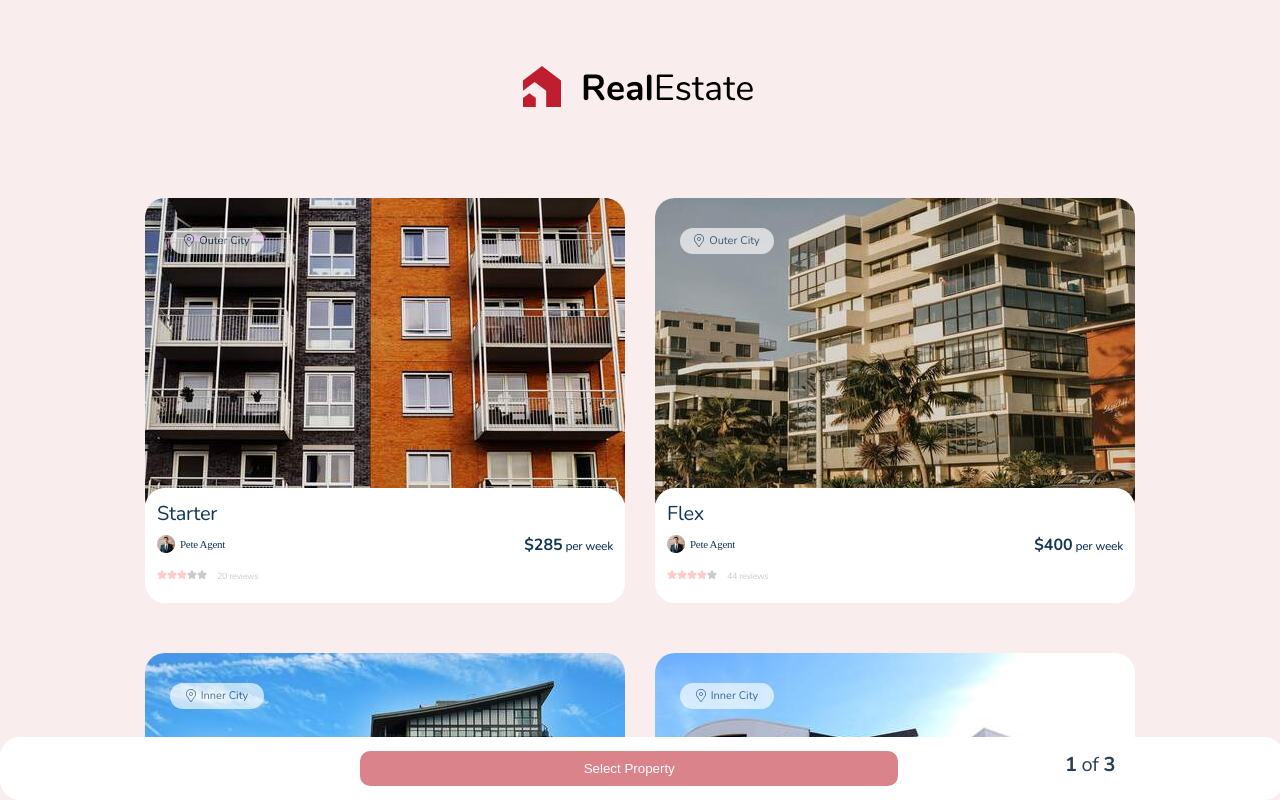
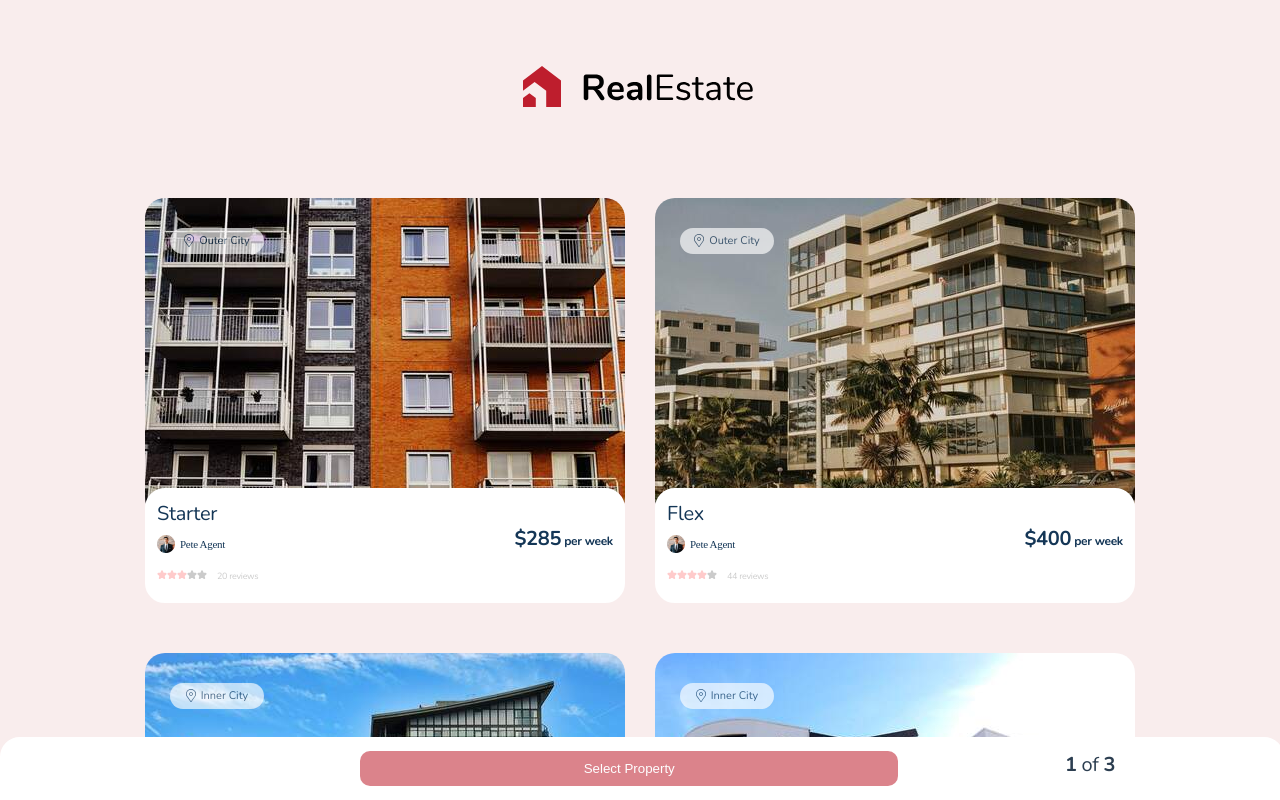
Before and after one commit to alemaa/Quiz-project, a Vue app: page / in a window 1280 px wide. Both pictures are taken after a click on the button "Start Quiz". Shown: the top 800 px of the page. Built offline with nearby package versions, Linux system fonts and the light colour scheme.

Commit message:
edit:edit-button

```diff
--- a/src/App.vue
+++ b/src/App.vue
@@ -66,7 +66,7 @@
       >
         <div class="button">
           <button
-            id="start"
+            class="start"
             @click="startQuiz"
             :disabled="
               activeStep > stepId.START &&
@@ -307,10 +307,12 @@ body {
   bottom: 0;
   background-color: black;
   border: 1px solid black;
-  border-radius: 20px;
+  border-top-left-radius: 20px;
+  border-top-right-radius: 20px;
   padding-top: 12px;
   padding-bottom: 12px;
   display: flex;
+  z-index: 100;
 }
 
 .button {
@@ -327,7 +329,7 @@ body {
   color: white;
 }
 
-#start {
+.start {
   min-width: 60%;
   padding-top: 10px;
   padding-bottom: 10px;
@@ -337,7 +339,7 @@ body {
   cursor: pointer;
 }
 
-#start:disabled {
+.start:disabled {
   opacity: 55%;
 }
 
--- a/src/components/AppCard.vue
+++ b/src/components/AppCard.vue
@@ -9,7 +9,7 @@
   >
     <div
       class="card-content__img"
-      :class="{ selected: isSelected }"
+      :class="{ selected: isSelected, 'selected-fashion':activeStep === stepId.FASHION }"
     >
       <img class="card-image" :src="data?.thumbnail?.filename" />
       <div
@@ -147,31 +147,24 @@ const fashionData = computed(() => {
   );
 });
 
+const selectedItems=computed(()=>store.getters.selectedItems);
+
 const isSelected = computed(() => {
-  console.log(store.state.selectedItems[activeStep.value], 'UG;EEEEEASAFOJASOPFKAOSPFKA')
-  if (activeStep.value === stepId.value.FASHION) {
-    return store.state.currentSelectedItem?.id === fashionData?.value.id || store.state.selectedItems[activeStep.value]?.id === fashionData?.value?.id;
-  } else {
-    return store.state.currentSelectedItem?.id === props.data?.id || store.state.selectedItems[activeStep.value]?.id === props.data?.id;
-  }
+  console.log(selectedItems.value[activeStep.value], 'UG;EEEEEASAFOJASOPFKAOSPFKA')
+    return store.state.currentSelectedItem?.id ===(activeStep.value === stepId.value.FASHION ? fashionData?.value.id  : props.data?.id)
+    || store.state.selectedItems[activeStep.value]?.id === (activeStep.value === stepId.value.FASHION ? fashionData?.value?.id : props.data?.id);
 });
 
 const selection = () => {
-  if (activeStep.value === stepId.value.FASHION) {
-    if (store.state.currentSelectedItem?.id === fashionData?.value.id) {
-      store.state.currentSelectedItem = null;
-    } else {
-      store.state.currentSelectedItem = fashionData?.value;
-    }
+  if(activeStep.value===stepId.value.FASHION) {
+    store.state.currentSelectedItem = store.state.currentSelectedItem?.id === fashionData?.value.id ? null : fashionData?.value;
+  } else if(store.state.currentSelectedItem?.id === props.data?.id) {
+    store.state.currentSelectedItem = null;
   } else {
-    if (store.state.currentSelectedItem?.id === props.data?.id) {
-      store.state.currentSelectedItem = null;
-    } else {
-      store.state.currentSelectedItem = props.data;
-    }
+    store.state.currentSelectedItem = props.data;
   }
   console.log(store.state.currentSelectedItem, "current");
-};
+}
 
 const isOpen = ref(false);
 
@@ -255,14 +248,11 @@ console.log(props.data,'props app card')
   --checkmark-color: #be1e2d;
 }
 
-.test{
-
-}
-
 .card-content {
   margin-bottom: 20px;
   position: relative;
   cursor: pointer;
+  z-index: 0;
 }
 
 .card-content__fashion {
@@ -348,6 +338,7 @@ console.log(props.data,'props app card')
 .right-side {
   display: flex;
   align-items: center;
+  margin-top: -10px;
 }
 
 .card-content__title {
@@ -380,7 +371,6 @@ console.log(props.data,'props app card')
   margin-left: auto;
 }
 
-
 .card-content__model {
   margin-top: -10px;
 }
@@ -391,11 +381,15 @@ console.log(props.data,'props app card')
   object-fit: cover;
 }
 
-.card-content__price span {
-  font-size: 12px;
+.card-content__price {
+  font-size: 20px;
   font-weight: 500;
   line-height: 14.22px;
   letter-spacing: -0.3px;
+}
+
+.card-content__price span {
+  font-size: 12px;
 }
 
 .card-content__review {
@@ -417,11 +411,12 @@ console.log(props.data,'props app card')
 .card-content__meta {
   display: flex;
   font-size: 9px;
-  gap: 10px;
+  gap: 7px;
   line-height: 10.67px;
   letter-spacing: -0.3px;
   width: 222px;
   margin-top: -20px;
+  flex-wrap: wrap;
 }
 
 .check {
@@ -453,6 +448,10 @@ console.log(props.data,'props app card')
   opacity: 0.5;
 }
 
+.selected-fashion::before {
+  visibility: hidden;
+}
+
 .check-icon-fashion {
   visibility: hidden;
 }
--- a/src/components/ReportScreen.vue
+++ b/src/components/ReportScreen.vue
@@ -58,6 +58,7 @@ const store = useStore();
 const selectedItems = computed(() => store.getters.selectedItems);
 const activeStep = computed(() =>store.getters.activeStep);
 console.log(activeStep.value,'aktivni stepppppppp')
+
  const props=defineProps({
   categories: {
     type: Object,
@@ -87,8 +88,10 @@ const totalPrice = computed(() => {
     }, 0)
     .toFixed(2);
 });
+
 const edit = (index) => {
-  store.commit("SET_ACTIVE_STEP", index + 1)
+    store.commit("SET_ACTIVE_STEP", index + 1);
+    //const selectedItem = store.state.selectedItems[index + 1] || null;
 };
 </script>
 
--- a/src/store.ts
+++ b/src/store.ts
@@ -30,8 +30,9 @@ const store = createStore ({
                 console.log(state.selectedItems, 'state selected items');
             }
         },
-        SET_CURRENT_SELECTED_ITEMS(state,item) {
+        SET_CURRENT_SELECTED_ITEM(state, item) {
             state.currentSelectedItem = item;
+            console.log("SET_CURRENT_SELECTED_ITEM:", state.currentSelectedItem);
         },
         SET_GENDER(state, gender) {
             state.genderValue = gender;
@@ -54,8 +55,8 @@ const store = createStore ({
         UPDATE_GENDER_SCREEN({commit},genderScreen) {
             commit('SET_GENDER_SCREEN',genderScreen)
         },
-        UPDATE_CURRENT_SELECTED_ITEMS({commit},item) {
-            commit('SET_CURRENT_SELECTED_ITEMS',item)
+        UPDATE_CURRENT_SELECTED_ITEM({commit},item) {
+            commit('SET_CURRENT_SELECTED_ITEM',item)
         }
     },
 
```
